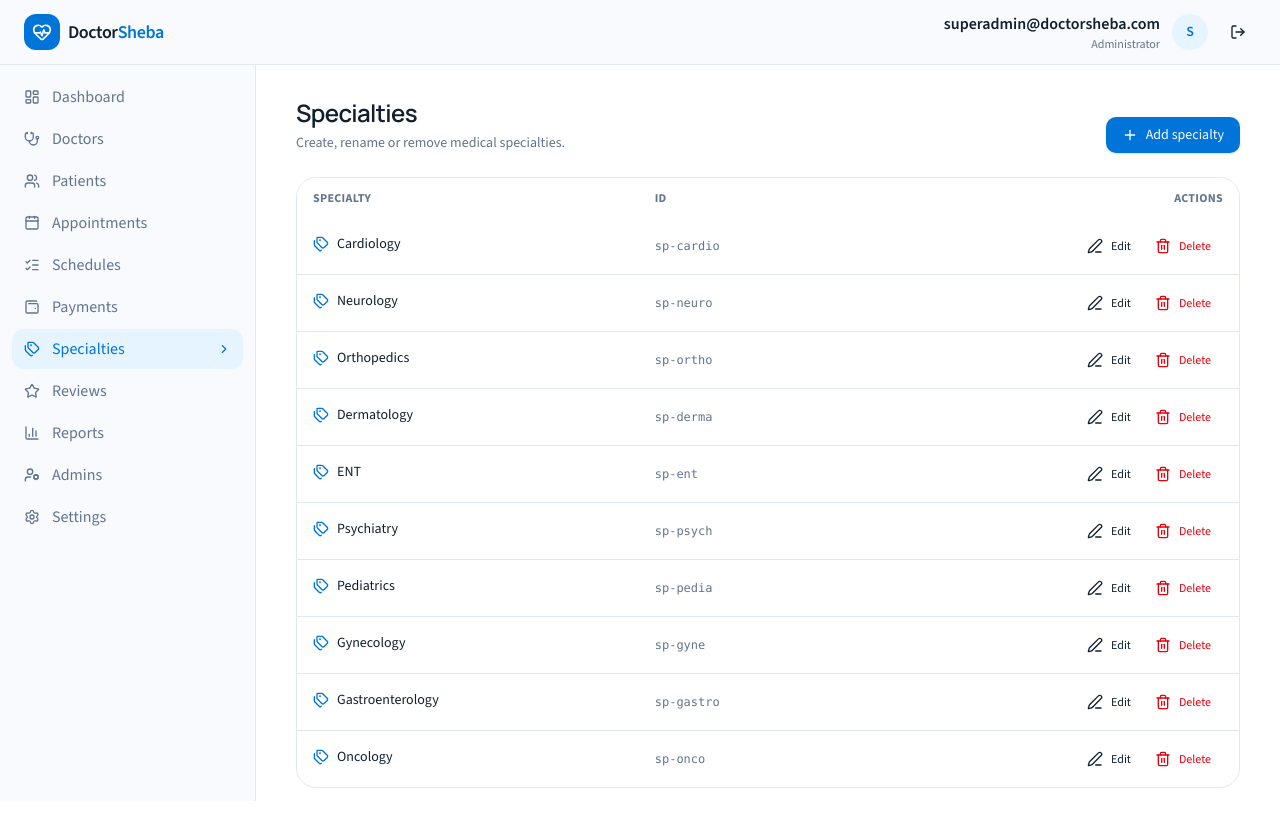
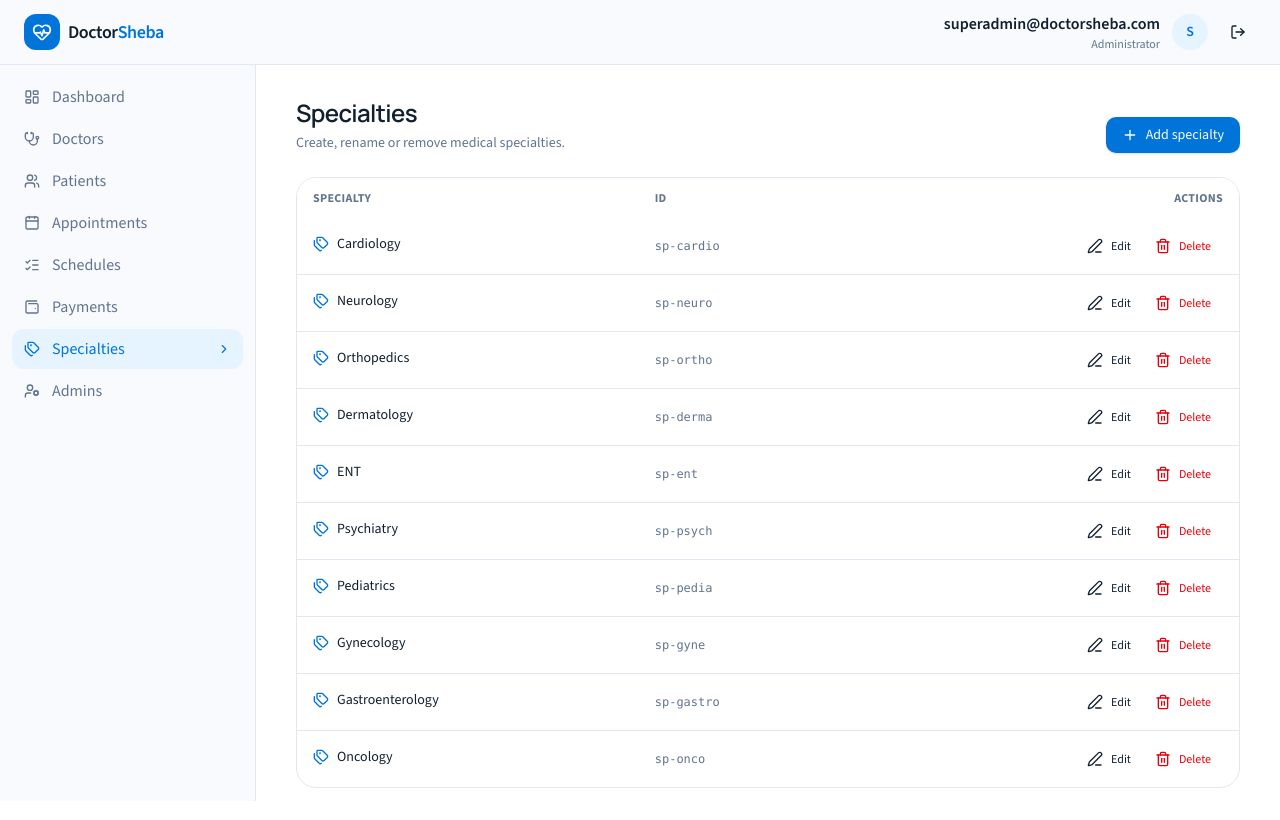
Before and after one commit to asrafulsgit/doctor-sheba-client, a Next.js app: page /admin/specialties in a window 1280 px wide. Built offline with nearby package versions, Linux system fonts and the light colour scheme.

Commit message:
update public home specialties section

```diff
--- a/src/components/layout/PrivateLayout.tsx
+++ b/src/components/layout/PrivateLayout.tsx
@@ -72,10 +72,10 @@ const ADMIN_NAV: NavItem[] = [
   { to: "/admin/schedules", label: "Schedules", icon: ListChecks },
   { to: "/admin/payments", label: "Payments", icon: Wallet2 },
   { to: "/admin/specialties", label: "Specialties", icon: Tags },
-  { to: "/admin/reviews", label: "Reviews", icon: Star },
-  { to: "/admin/reports", label: "Reports", icon: BarChart3 },
+  // { to: "/admin/reviews", label: "Reviews", icon: Star },
+  // { to: "/admin/reports", label: "Reports", icon: BarChart3 },
   { to: "/admin/admins", label: "Admins", icon: UserCog },
-  { to: "/admin/settings", label: "Settings", icon: Settings },
+  // { to: "/admin/settings", label: "Settings", icon: Settings },
 ];
 
 function navFor(role: UserRole): NavItem[] {
--- a/src/components/shared/SpecialtyCard.tsx
+++ b/src/components/shared/SpecialtyCard.tsx
@@ -7,7 +7,7 @@ const SpecialtyCard = ({ specialty }: { specialty: Specialty }) => {
     <>
       <Link
         key={specialty.id}
-        href="/doctors"
+        href={`/doctors?specialty=${specialty.title}`}
         className="group flex flex-col items-center gap-3 rounded-2xl border border-border bg-card p-5 text-center shadow-soft transition-transform hover:-translate-y-0.5"
       >
         <span className="grid h-12 w-12 place-items-center rounded-xl bg-primary-soft text-primary transition-colors group-hover:bg-primary group-hover:text-primary-foreground">
```
